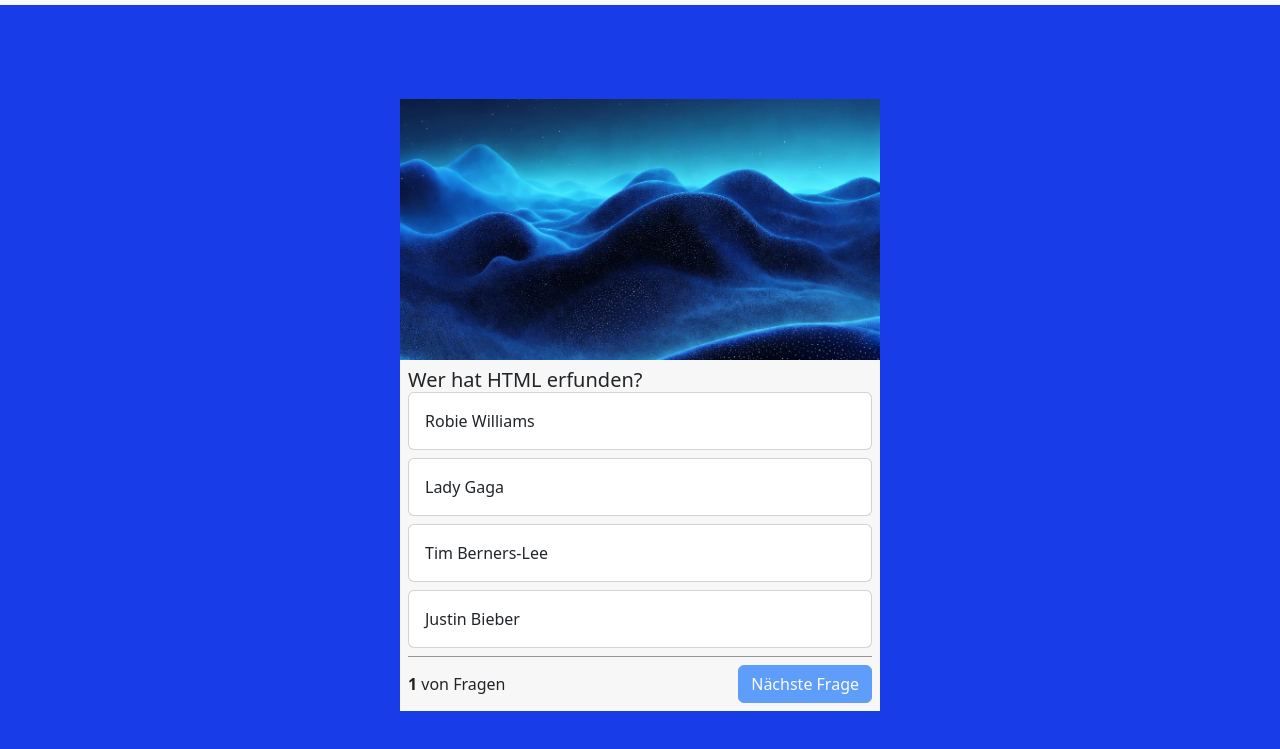
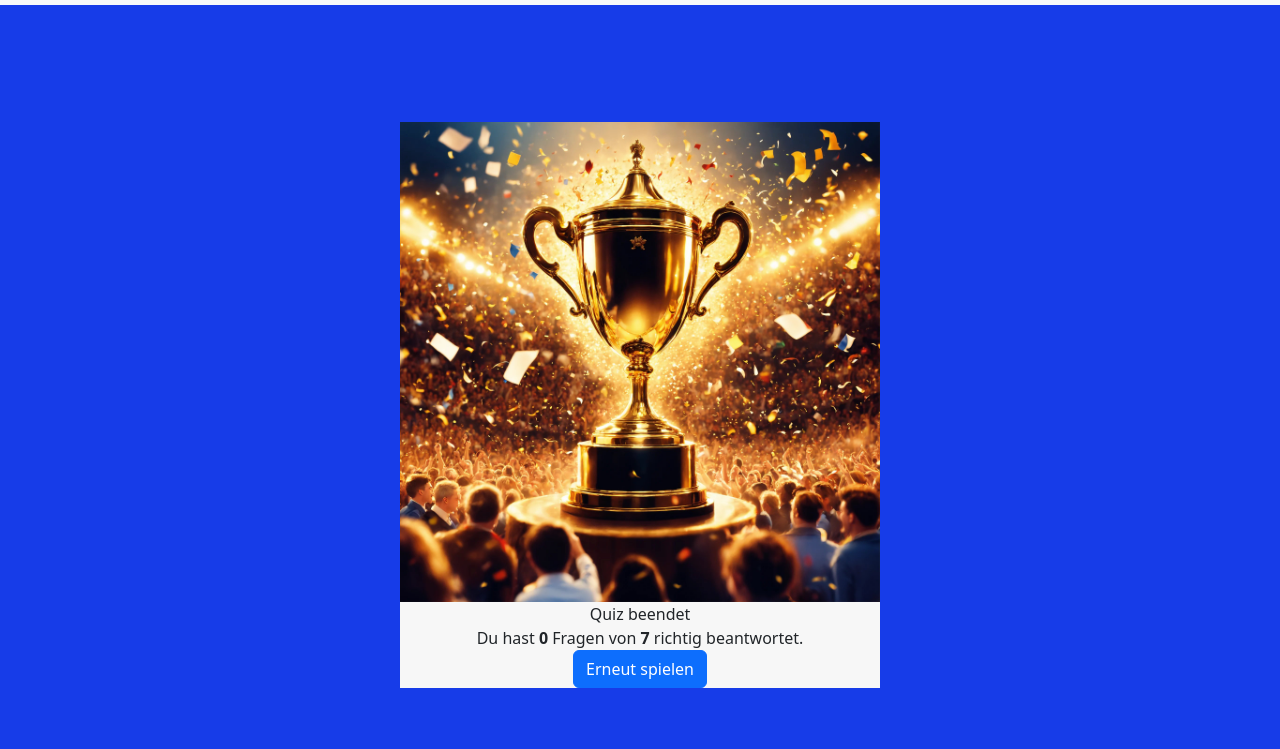
Before and after one commit to Lanz33/Quiz-App, a plain HTML site: page index.html in a window 1280 px wide. Shown: the part 45-794 px from the top of the page. Drawn offline with nearby package versions, Linux system fonts and the light colour scheme.

Commit message:
quiz done witout sound

```diff
--- a/index.html
+++ b/index.html
@@ -28,9 +28,18 @@
             <img src="./img/background.jpg" id="header-image" class="card-img-top">
             <div class="card-body" id="endScreen" style="display: none;">
                 <div class="text-center">Quiz beendet</div>
-                <div class="text-center">Du hast <b id="countOfRightAnswers"></b> Fragen von <b id="countTotal"></b> richtig beantwortet.</div>
+                <div class="text-center">Du hast <b id="countOfRightAnswers"></b> Fragen von <b id="countTotal"></b>
+                    richtig beantwortet.</div>
+                <div class="button-row">
+                    <button class="btn btn-primary" id="restart-button" onclick="restart()">Erneut
+                        spielen</button>
+                </div>
             </div>
             <div class="card-body p-2" id="questionBody">
+                <div class="progress bc-blue text-center" role="progressbar" id="progress-bar"
+                    aria-label="Example with label">
+                    <div class="progress-bar " style="width: 25%">25%</div>
+                </div>
                 <h5 class="card-title" id="questionText"></h5>
                 <div class="card quiz-answer-card mb-2" onclick="answer('answer_1')">
                     <div class="card-body" id="answer_1">
@@ -49,13 +58,14 @@
                     </div>
                 </div>
 
-            <div class="question-footer">
-                <span>
-                    <b id="countActual"></b> von <b id="countTotal"> </b> Fragen
-                </span>
-                <button class="btn btn-primary" id="next-button" onclick="nextQuestion()" disabled>Nächste Frage</button>
+                <div class="question-footer">
+                    <span>
+                        <b id="countActual"></b> von <b id="count-Total"> </b> Fragen
+                    </span>
+                    <button class="btn btn-primary" id="next-button" onclick="nextQuestion()" disabled>Nächste
+                        Frage</button>
+                </div>
             </div>
-        </div>
         </div>
     </div>
 </body>
--- a/script.js
+++ b/script.js
@@ -1,4 +1,5 @@
 function init() {
+    document.getElementById('count-Total').innerHTML = questions.length;
     document.getElementById('countTotal').innerHTML = questions.length;
     showQuestion();
 }
@@ -8,12 +9,20 @@ let rightAnswers = 0;
 function showQuestion() {
     if (currentQuestion >= questions.length) {
         document.getElementById('endScreen').style = '';
-        document.getElementById('questionBody').style ='display: none';
+        document.getElementById('questionBody').style = 'display: none';
         document.getElementById('countOfRightAnswers').innerHTML = rightAnswers;
         document.getElementById('header-image').src = './img/trophy.jpg';
-        rightAnswers=0;
+        rightAnswers = 0;
     }
     else {
+        let percent = (currentQuestion + 1) / questions.length * 100;
+        document.getElementById('progress-bar').innerHTML = `${percent.toFixed(0)}%`;
+        document.getElementById('progress-bar').style.width = `${percent.toFixed(0)}%`;
+        nextQuestion();
+    }
+}
+
+function nextQuestion() {
     document.getElementById('countActual').innerHTML = currentQuestion + 1;
     let question = questions[currentQuestion];
     document.getElementById('questionText').innerHTML = question["question"];
@@ -21,7 +30,6 @@ function showQuestion() {
     document.getElementById('answer_2').innerHTML = question["answer_2"];
     document.getElementById('answer_3').innerHTML = question["answer_3"];
     document.getElementById('answer_4').innerHTML = question["answer_4"];
-    }
 }
 
 function answer(selection) {
@@ -56,3 +64,12 @@ function resetAnswerButtons() {
     document.getElementById('answer_4').parentNode.classList.remove('bg-danger');
     document.getElementById('answer_4').parentNode.classList.remove('bg-success');
 }
+
+function restart() {
+    document.getElementById('header-image').src = './img/background.jpg';
+    document.getElementById('questionBody').style = '';
+    document.getElementById('endScreen').style = 'display: none';
+    currentQuestion = 0;
+    rightAnswers = 0;
+    init();
+}
--- a/style.css
+++ b/style.css
@@ -1,6 +1,7 @@
 body {
     background-color: #F7F7F7;
-    margin: 0;;
+    margin: 0;
+    ;
 }
 
 .content {
@@ -15,7 +16,7 @@ body {
     display: flex;
     justify-content: space-between;
     align-items: center;
-    border-top: 1px solid rgba(0,0,0,0.4);
+    border-top: 1px solid rgba(0, 0, 0, 0.4);
     padding-top: 8px;
 }
 
@@ -24,19 +25,29 @@ body {
     background-color: #F7F7F7;
 }
 
-.quiz-answer-card:hover{
-    background-color: rgba (0.0.0.0,05);
+.quiz-answer-card:hover {
+    background-color: rgba (0.0.0.0, 05);
     cursor: pointer;
 }
 
-.bg-success, .bg-danger {
+.bg-success,
+.bg-danger {
     color: white;
 }
 
-.width-100{
+.width-100 {
     width: 100%;
 }
 
-.text-center{
-    text-align: center;
+.text-center {
+    text-align: center !important;
 }
+
+.bc-blue {
+    background-color: #173CE8 !important;
+}
+
+.button-row {
+    display: flex;
+    justify-content: center;
+}
```
Lines whose indentation alone changed are shown as unchanged.
